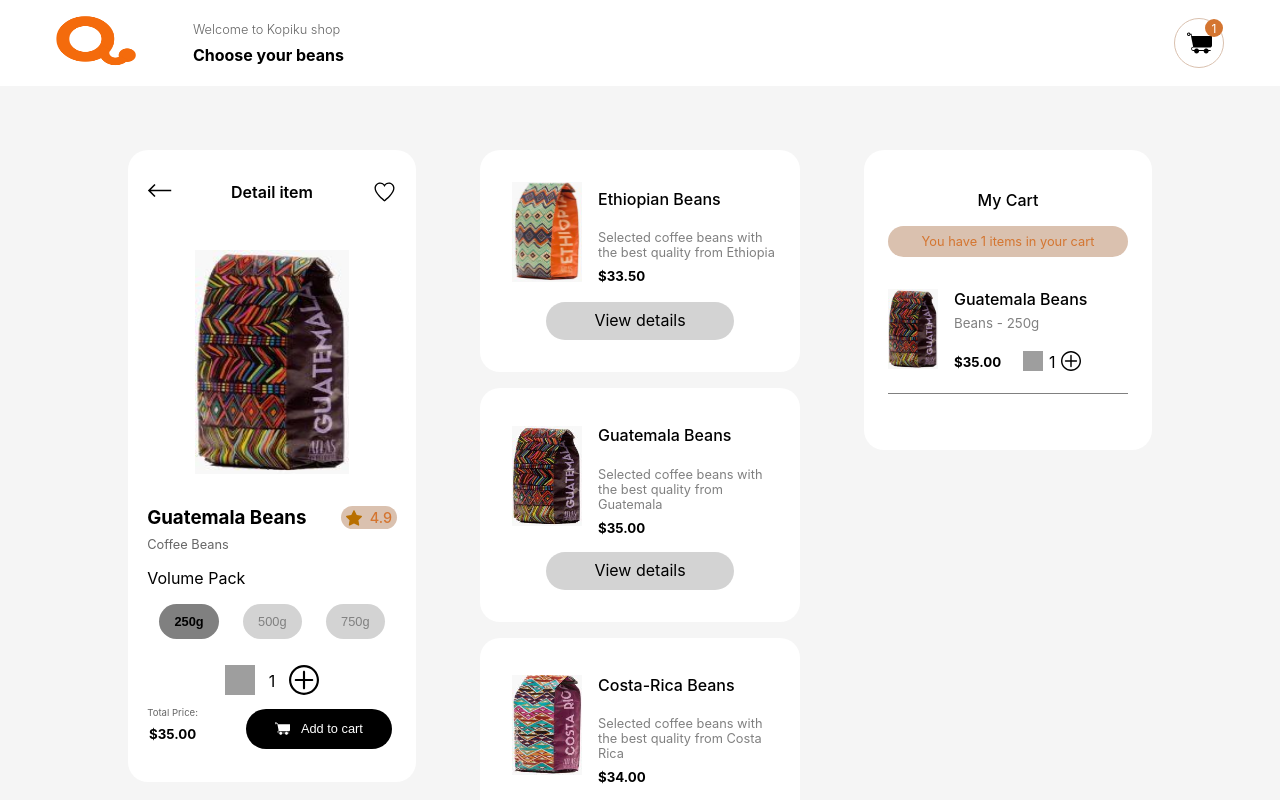
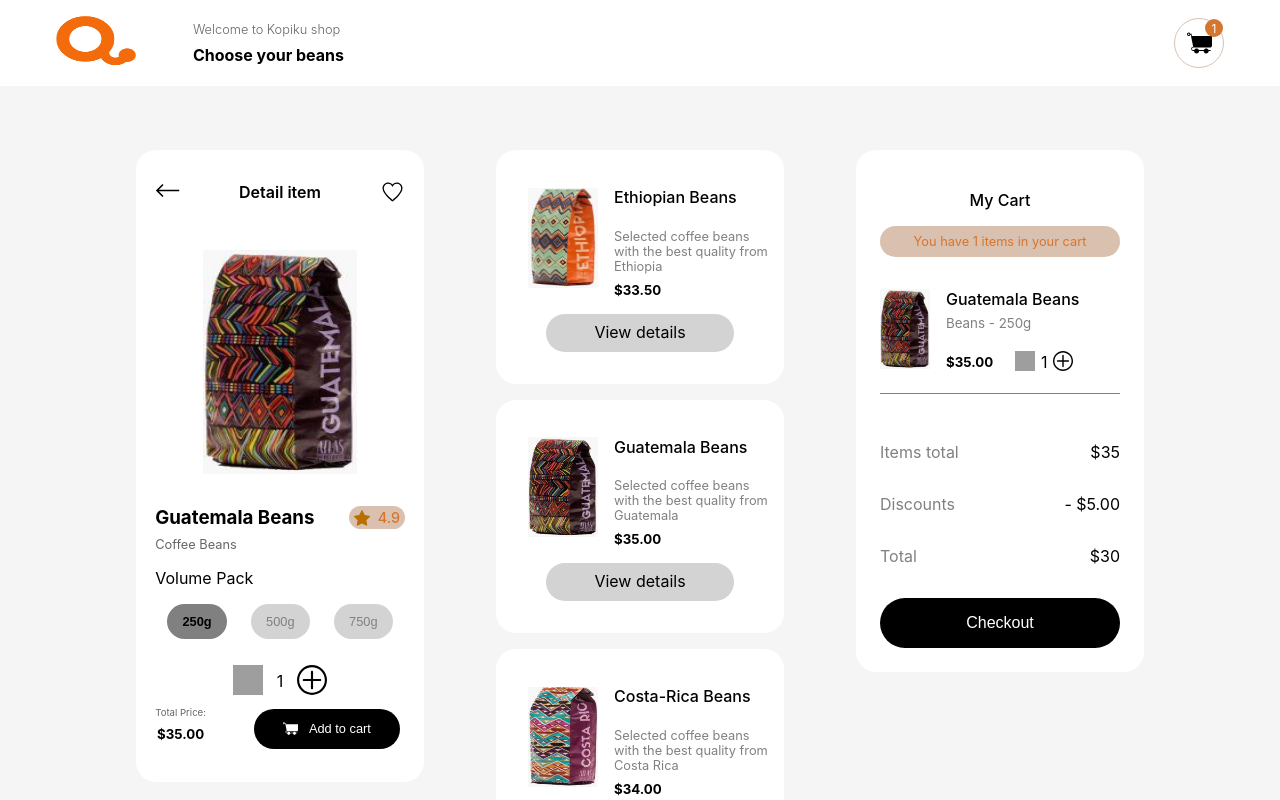
Before and after one commit to Xyzeebit/kopiku, a React (Create React App) app: page /beans/1232gfdsh92 in a window 1280 px wide. Both pictures are taken after a click on the button "Add to cart". Shown: the top 800 px of the page. Built offline with nearby package versions, Linux system fonts and the light colour scheme; grey boxes are pictures that could not be loaded.

Commit message:
added cart component to items details page

```diff
--- a/src/pages/Details.js
+++ b/src/pages/Details.js
@@ -262,6 +262,7 @@ const CartButton = ({ items }) => {
 
 const Cart = ({ items }) => {
   const [quantity, setQuantity] = useState(0);
+  const [total, setTotal] = useState(0.00);
 
   const increment = () => {
 
@@ -269,16 +270,37 @@ const Cart = ({ items }) => {
   const decrement = () => {
 
   }
+
+  useEffect(() => {
+    function sum(a, b) {
+      return parseFloat(a) + parseFloat(b.price);
+    }
+    if (items.length) {
+      const $total = items.reduce(sum, 0);
+      setTotal($total);
+    }
+  }, [items]);
   return (
     <div className="cart">
       <p className="text-center bold-500">My Cart</p>
-      <p className="text-center count">You have {items.length} items in your cart</p>
+      <p className="text-center count">
+        You have {items.length} items in your cart
+      </p>
       <div className="cart__list">
         <div>
-          {items.map(item => {
+          {items.map((item) => {
             return (
-              <div className="cart__item flex flex-just-align-start">
-                <img src={item.image} alt={item.title} width={50} height={80} className="mr-1" />
+              <div
+                key={item._id + item.title}
+                className="cart__item flex flex-just-align-start"
+              >
+                <img
+                  src={item.image}
+                  alt={item.title}
+                  width={50}
+                  height={80}
+                  className="mr-1"
+                />
                 <div className="title-weight-quantity">
                   <p className="title bold-500">{item.title}</p>
                   <small className="text-gray">Beans - {item.weight}g</small>
@@ -309,7 +331,28 @@ const Cart = ({ items }) => {
             );
           })}
         </div>
+
+        {items.length ? (
+          <>
+            <div className="flex flex-between">
+              <p className="text-gray">Items total</p>
+              <p>${total}</p>
+            </div>
+            <div className="flex flex-between">
+              <p className="text-gray">Discounts</p>
+              <p>- ${"5.00"}</p>
+            </div>
+            <div className="flex flex-between">
+              <p className="text-gray">Total</p>
+              <p>${total - 5.0}</p>
+            </div>
+          </>
+        ) : null}
+
+        <div className="flex flex-center">
+          <button className="checkout">Checkout</button>
+        </div>
       </div>
     </div>
-  )
+  );
 }
--- a/src/sass/shop.scss
+++ b/src/sass/shop.scss
@@ -294,7 +294,7 @@
             width: 100%;
         }
         @include responsive($tablet) {
-            width: 20rem;
+            width: 18rem;
         }
 }
 .more__beans--item {
@@ -359,6 +359,10 @@
     justify-content: space-between;
     align-items: center;
 }
+.flex-center {
+    justify-content: center;
+    align-items: center;
+}
 .mr-1 {
     margin-right: 1rem;
 }
@@ -380,8 +384,11 @@
         border-radius: 20px;
     }
     @include responsive($tablet) {
+        width: 16rem;
+
+    }
+    @include responsive($tablet-large) {
         width: 18rem;
-
     }
     p.count {
         padding: 0.5rem 2rem 0.5rem 2rem;
@@ -401,11 +408,24 @@
             margin-block-end: 0.2rem;
         }
     }
-    .quantity {
 
-    }
     .sub__add--group button {
         border: none;
         background: none;
     }
+    .checkout {
+        background: #000;
+        color: #fff;
+        padding: 1rem 4.5rem 1rem 4.5rem;
+        width: 100%;
+        border-radius: 30px;
+        font-weight: 400;
+        font-size: 1rem;
+        margin-top: 1rem;
+        border: none;
+        &:hover {
+            color: #fff;
+            background: #d47530;
+        }
+    }
 }
--- a/src/styles/shop.css
+++ b/src/styles/shop.css
@@ -300,7 +300,7 @@
 }
 @media screen and (min-width: 810px) {
   .more__beans {
-    width: 20rem;
+    width: 18rem;
   }
 }
 
@@ -370,6 +370,11 @@
   align-items: center;
 }
 
+.flex-center {
+  justify-content: center;
+  align-items: center;
+}
+
 .mr-1 {
   margin-right: 1rem;
 }
@@ -396,6 +401,11 @@
 }
 @media screen and (min-width: 810px) {
   .cart {
+    width: 16rem;
+  }
+}
+@media screen and (min-width: 1025px) {
+  .cart {
     width: 18rem;
   }
 }
@@ -419,5 +429,20 @@
   border: none;
   background: none;
 }
+.cart .checkout {
+  background: #000;
+  color: #fff;
+  padding: 1rem 4.5rem 1rem 4.5rem;
+  width: 100%;
+  border-radius: 30px;
+  font-weight: 400;
+  font-size: 1rem;
+  margin-top: 1rem;
+  border: none;
+}
+.cart .checkout:hover {
+  color: #fff;
+  background: #d47530;
+}
 
 /*# sourceMappingURL=shop.css.map */
```
Also changed, not shown: 1 other file (tests, documents, lock files or other folders).
